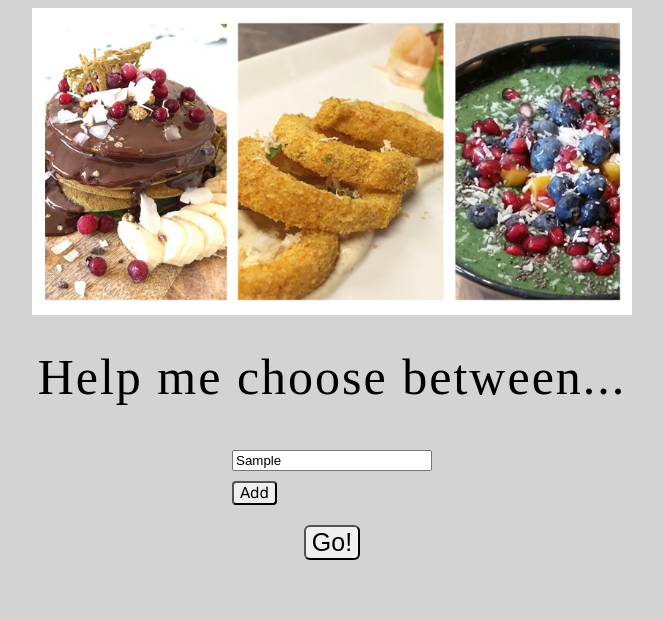
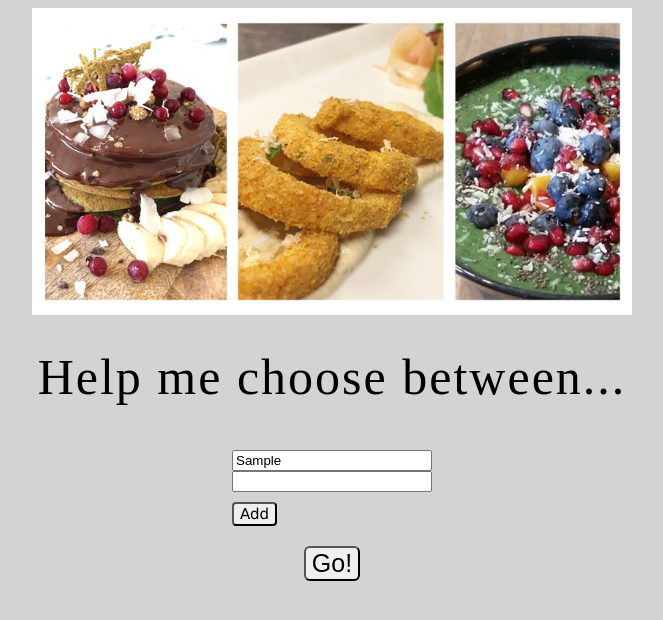
Before and after one commit to marialovgren/help-me-choose, a plain HTML site: page index.html in a window 1280 px wide. Both pictures are taken after typing "Sample" into the empty fields and a click on the button "Add". Shown: the whole page, without its empty margins (308-971 px from the left). Drawn offline with nearby package versions, Linux system fonts and the light colour scheme.

Commit message:
Add JS to "add" button

```diff
--- a/index.html
+++ b/index.html
@@ -15,6 +15,21 @@
       </div>
       <button class="addOption">Add</button>
     </div>
+    <div class="resultSection">
+    </div>
     <button class="goOption">Go!</button>
+
+    <script src="https://code.jquery.com/jquery-3.2.1.min.js"></script>
+    <script>
+    $(function() {
+      $('.resultSection').hide()
+
+      var add_option = function() {
+        $('.inputs').append('<input></input>')
+      }
+
+      $('.addOption').click(add_option)
+    })
+    </script>
   </body>
 </html>
```
